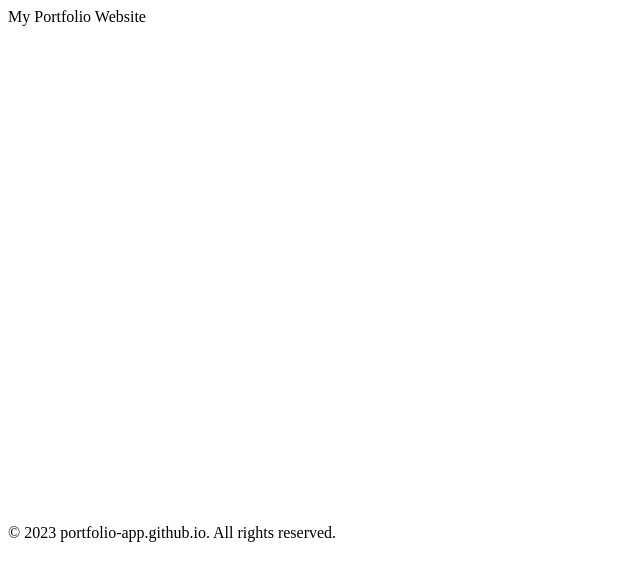
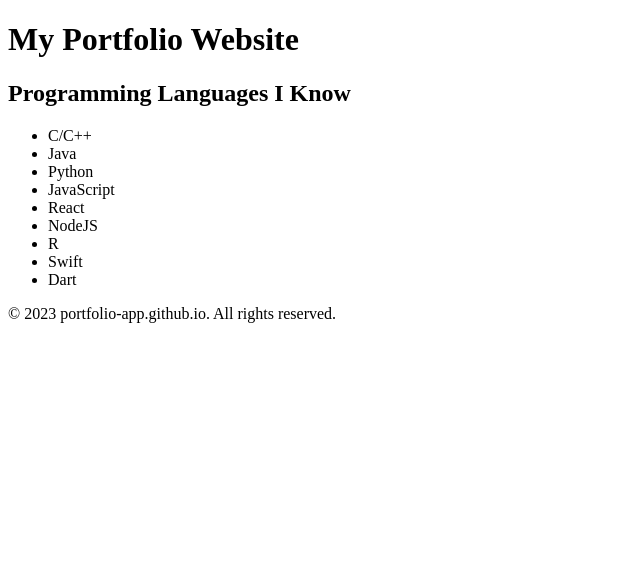
Before and after one commit to githubscientist/portfolio-app, a plain HTML site: page index.html in a window 1280 px wide. Shown: the whole page, without its empty margins (0-640 px from the left). Drawn offline with Linux system fonts and the light colour scheme.

Commit message:
updated index.html --added programming-languages section

```diff
--- a/index.html
+++ b/index.html
@@ -6,13 +6,24 @@
 
     <body>
         <header>
-            <div style="height: 500px">
-                My Portfolio Website
+            <div>
+                <h1>My Portfolio Website</h1>
             </div>
         </header>
 
         <main>
-
+            <h2>Programming Languages I Know</h2>
+            <ul>
+                <li>C/C++</li>
+                <li>Java</li>
+                <li>Python</li>
+                <li>JavaScript</li>
+                <li>React</li>
+                <li>NodeJS</li>
+                <li>R</li>
+                <li>Swift</li>
+                <li>Dart</li>
+            </ul>
         </main>
 
         <footer>
```
